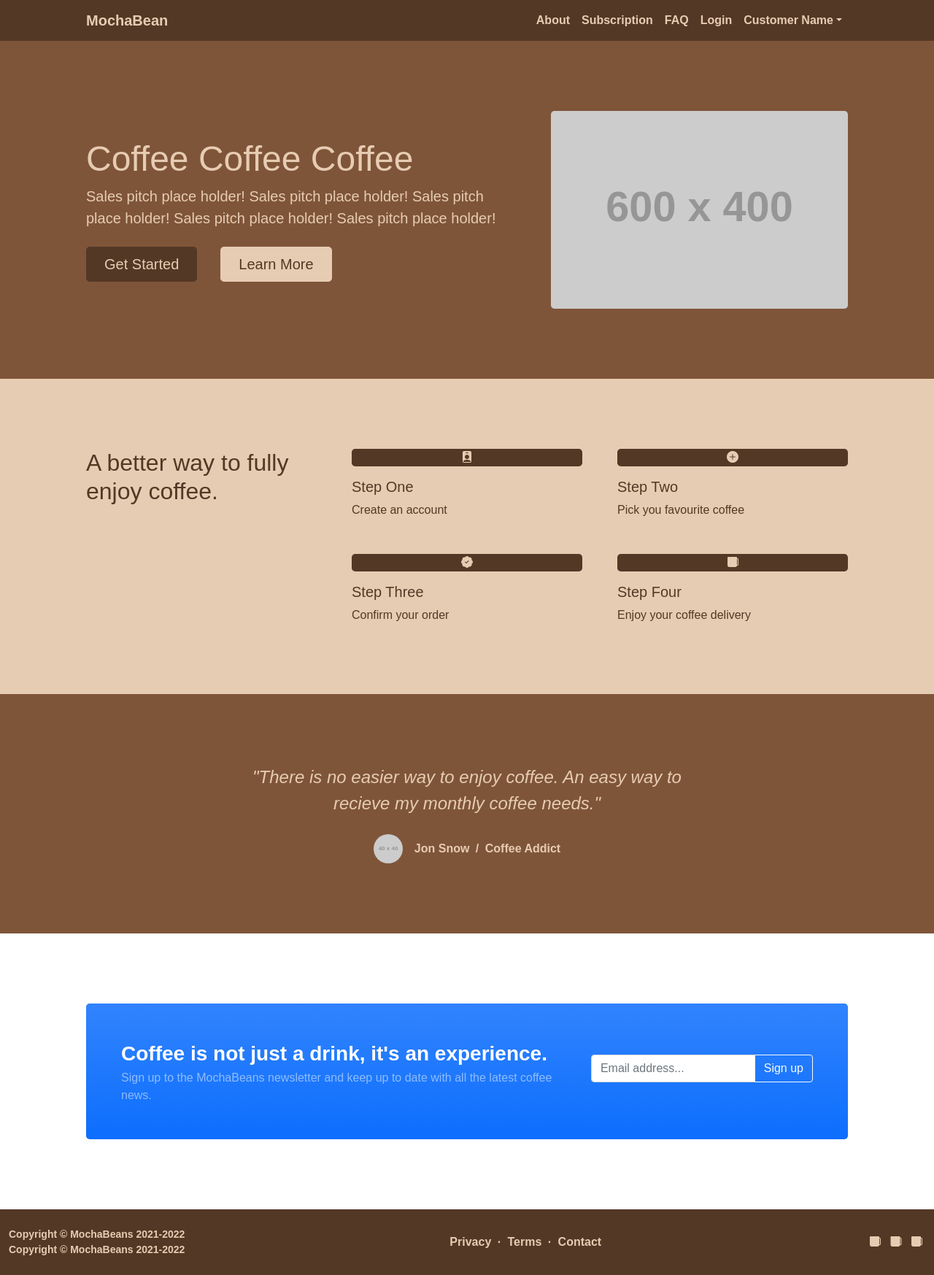
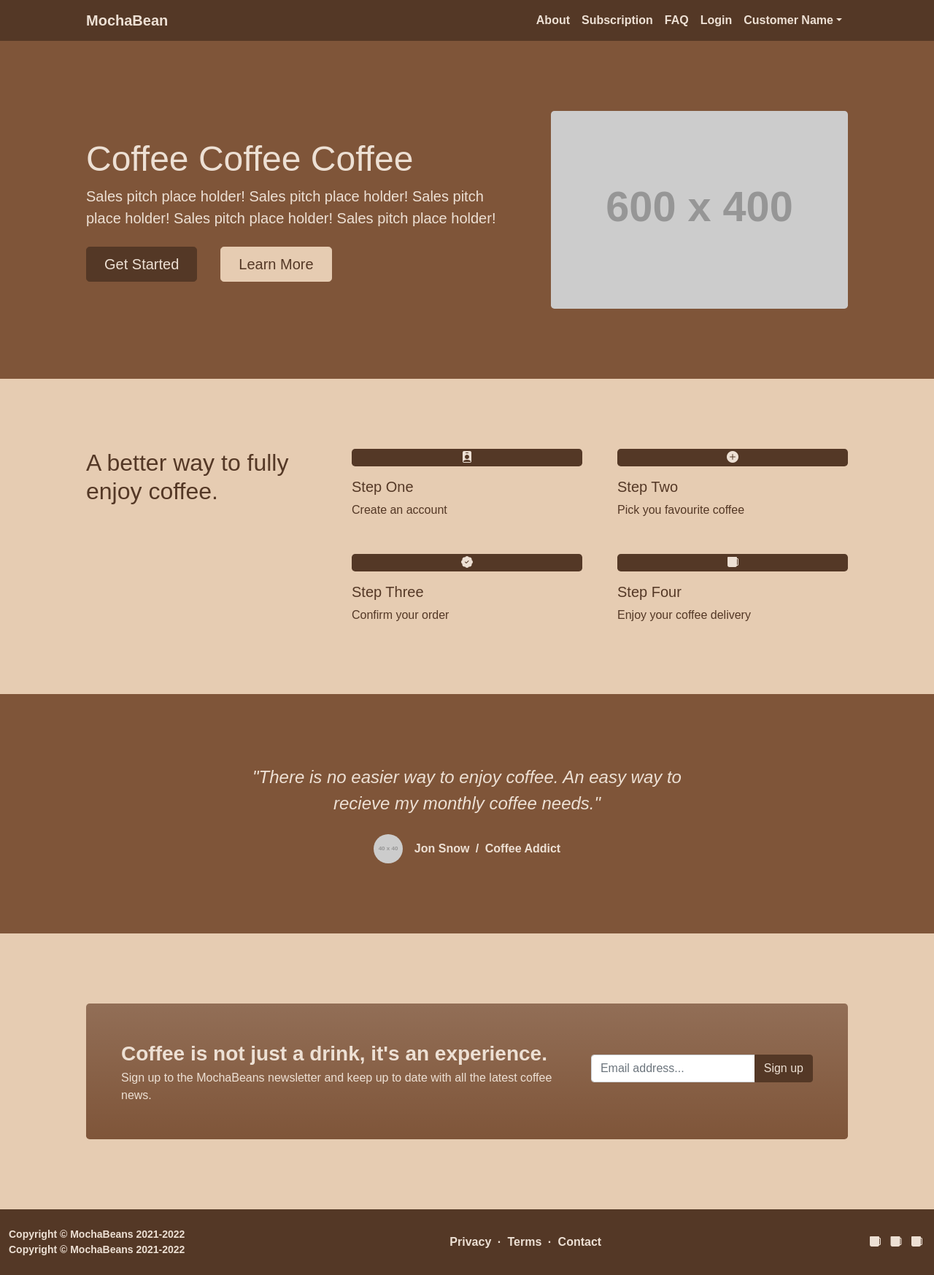
Before and after one commit to Code-Institute-Submissions/MSP-10, a Django app: page / in a window 1280 px wide. Shown: the whole page at 73% size. Run offline with Django 4.2, Linux system fonts and the light colour scheme; grey boxes labelled with a size stand in for pictures from a placeholder-image service; some libraries are stand-ins or nearby versions; some web fonts are replaced.

Commit message:
Update newsletter section on index.htmll
Updating the styling of the newspaper section of the index.html page to align with mocha bean colors

```diff
--- a/static/css/style.css
+++ b/static/css/style.css
@@ -11,21 +11,21 @@ body {
 }
 
 .navigation-bar, .footer-bar {
-    color: #E6CCB2 !important;
+    color: #EDE0D4 !important;
     background-color: #543826 !important;
     text-decoration: none !important;
     font-weight: bold;
 }
 
-.index-header, .feedback {
+.index-header, .feedback, .newsletter-box {
     background-color: #7f5539 !important;
-    color: #E6CCB2 !important;
+    color: #EDE0D4 !important;
 }
 
 .darkmocha-button, .darkmocha {
     background-color: #543826 !important;
     border-color: #543826 !important;
-    color: #E6CCB2 !important;
+    color: #EDE0D4 !important;
 }
 
 .darkmocha-button:hover {
@@ -43,9 +43,9 @@ body {
 .lightmocha-button:hover {
     background-color: #543826 !important;
     border-color: #543826 !important;
-    color: #E6CCB2 !important;
+    color: #EDE0D4 !important;
 }
 
-.guide {
+.guide, .newsletter {
     background-color: #E6CCB2 !important;
 }
--- a/templates/index.html
+++ b/templates/index.html
@@ -97,18 +97,18 @@ Home Page
                     </div>
                 </div>
                 <!-- Newsletter Subscription Section -->
-                <section class="py-5">
+                <section class="py-5 newsletter">
                     <div class="container px-5 my-5">
-                        <aside class="bg-primary bg-gradient rounded-3 p-4 p-sm-5 mt-5">
+                        <aside class=" newsletter-box bg-gradient rounded-3 p-4 p-sm-5 mt-5">
                             <div class="d-flex align-items-center justify-content-between flex-column flex-xl-row text-center text-xl-start">
                                 <div class="mb-4 mb-xl-0">
-                                    <div class="fs-3 fw-bold text-white">Coffee is not just a drink, it's an experience.</div>
-                                    <div class="text-white-50">Sign up to the MochaBeans newsletter and keep up to date with all the latest coffee news.</div>
+                                    <div class="fs-3 fw-bold">Coffee is not just a drink, it's an experience.</div>
+                                    <div class="text-50">Sign up to the MochaBeans newsletter and keep up to date with all the latest coffee news.</div>
                                 </div>
                                 <div class="ms-xl-4">
                                     <div class="input-group mb-2">
                                         <input class="form-control" type="text" placeholder="Email address..." aria-label="Email address..." aria-describedby="button-newsletter" />
-                                        <button class="btn btn-outline-light" id="button-newsletter" type="button">Sign up</button>
+                                        <button class="btn darkmocha-button" id="button-newsletter" type="button">Sign up</button>
                                     </div>
                                 </div>
                             </div>
```
